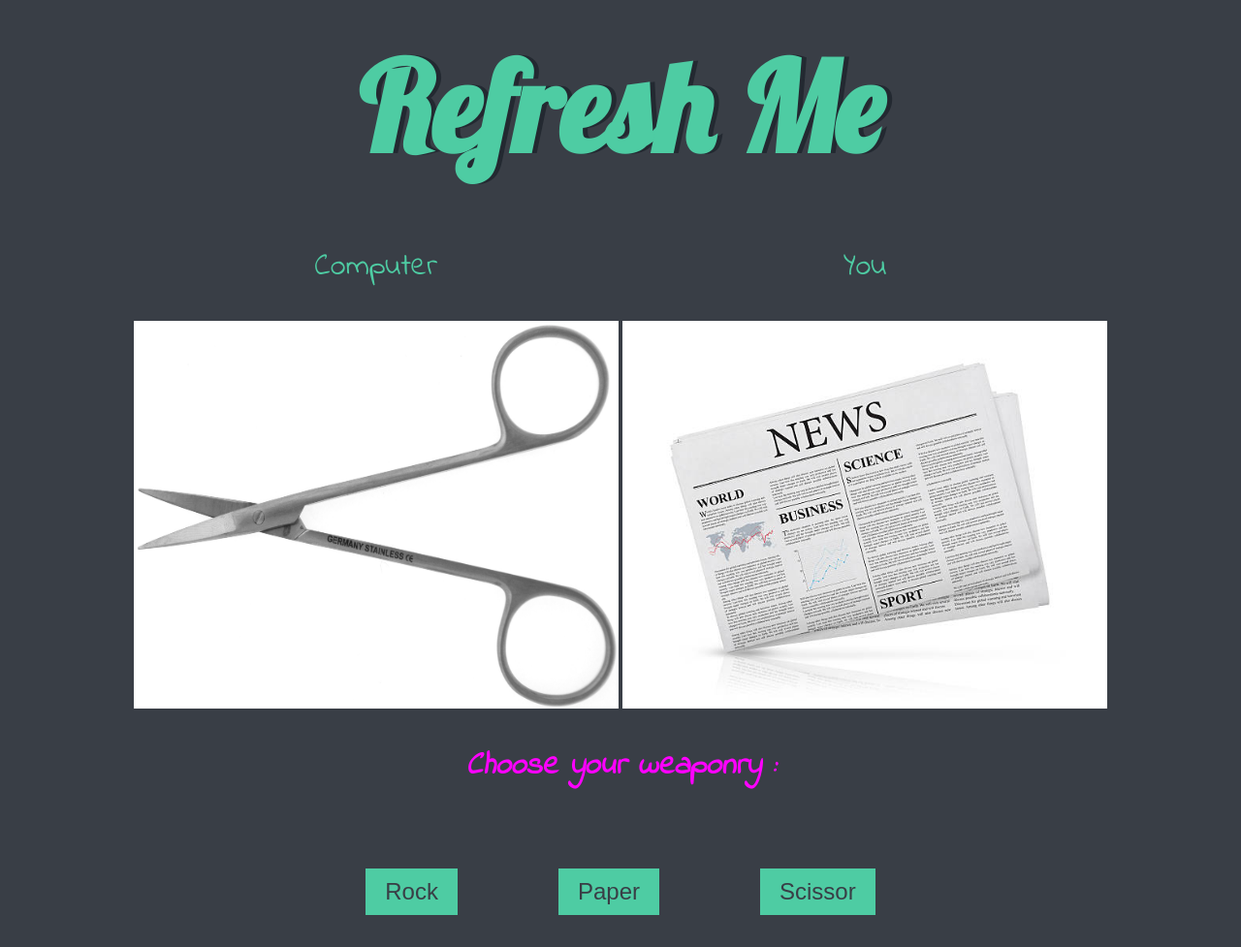
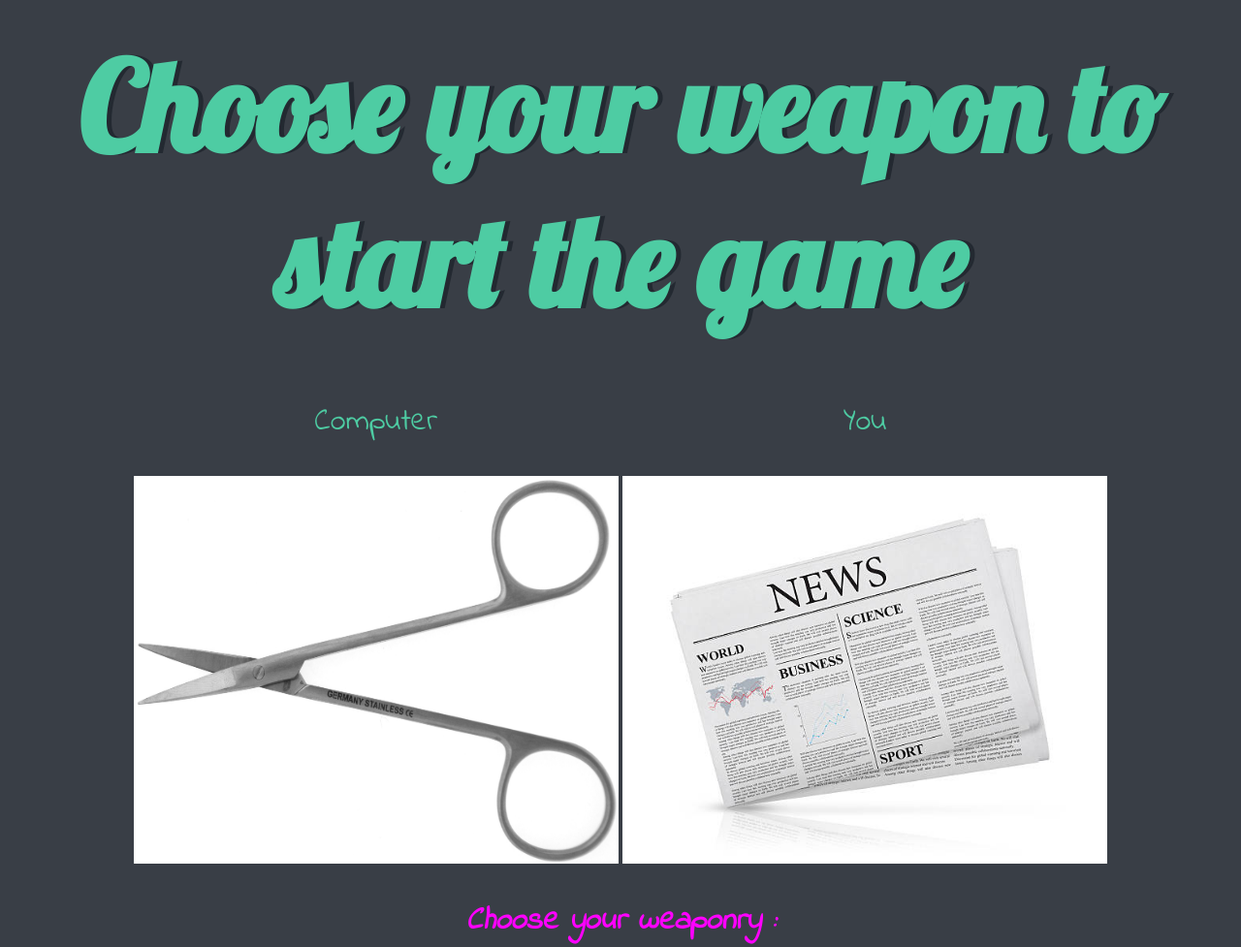
Before and after one commit to adityasingh151/Rock-Paper-Scissor, a plain HTML site: page index.html in a window 1280 px wide. Shown: the top 977 px of the page at 97% size. Drawn offline with Linux system fonts and the light colour scheme.

Commit message:
Update index.html

```diff
--- a/index.html
+++ b/index.html
@@ -10,7 +10,7 @@
   <body>
 
     <div class="container">
-      <h1>Refresh Me</h1>
+      <h1>Choose your weapon to start the game</h1>
 
       <div class="dice">
         <p>Computer</p>
```
